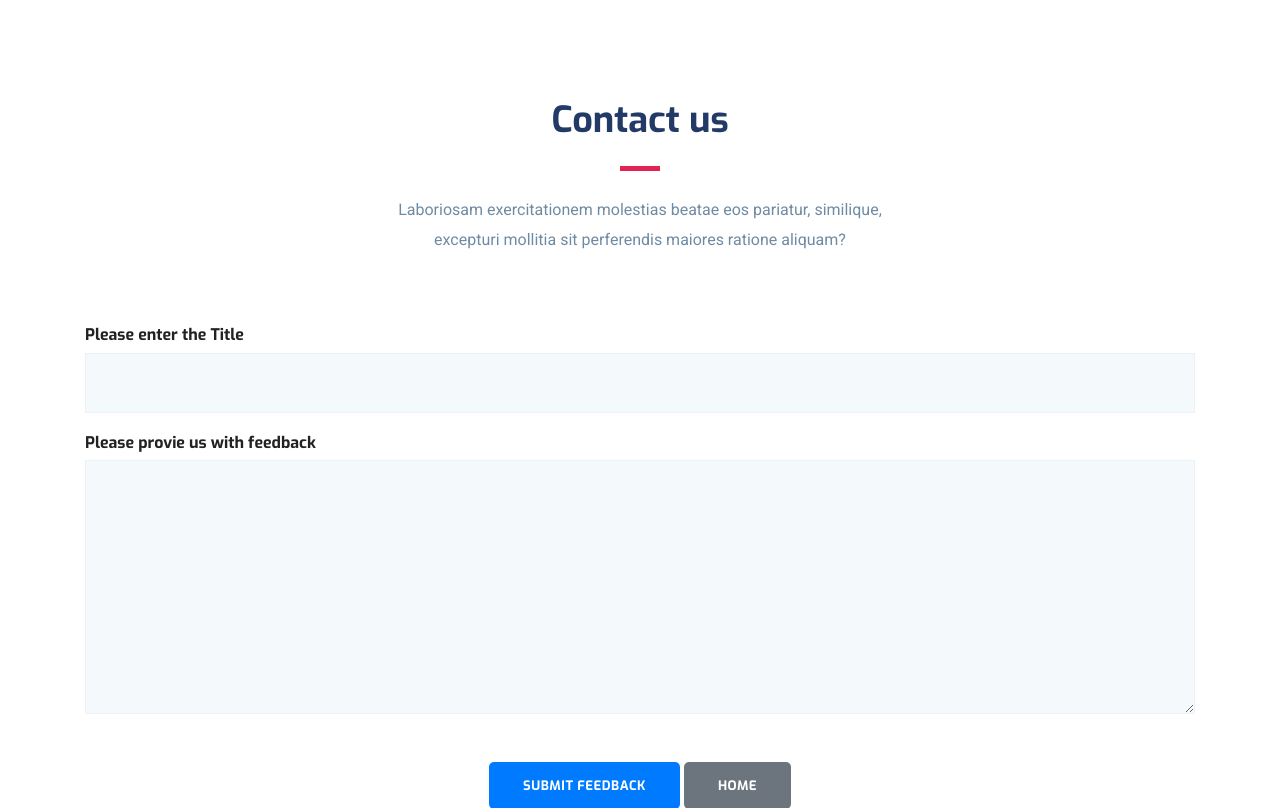
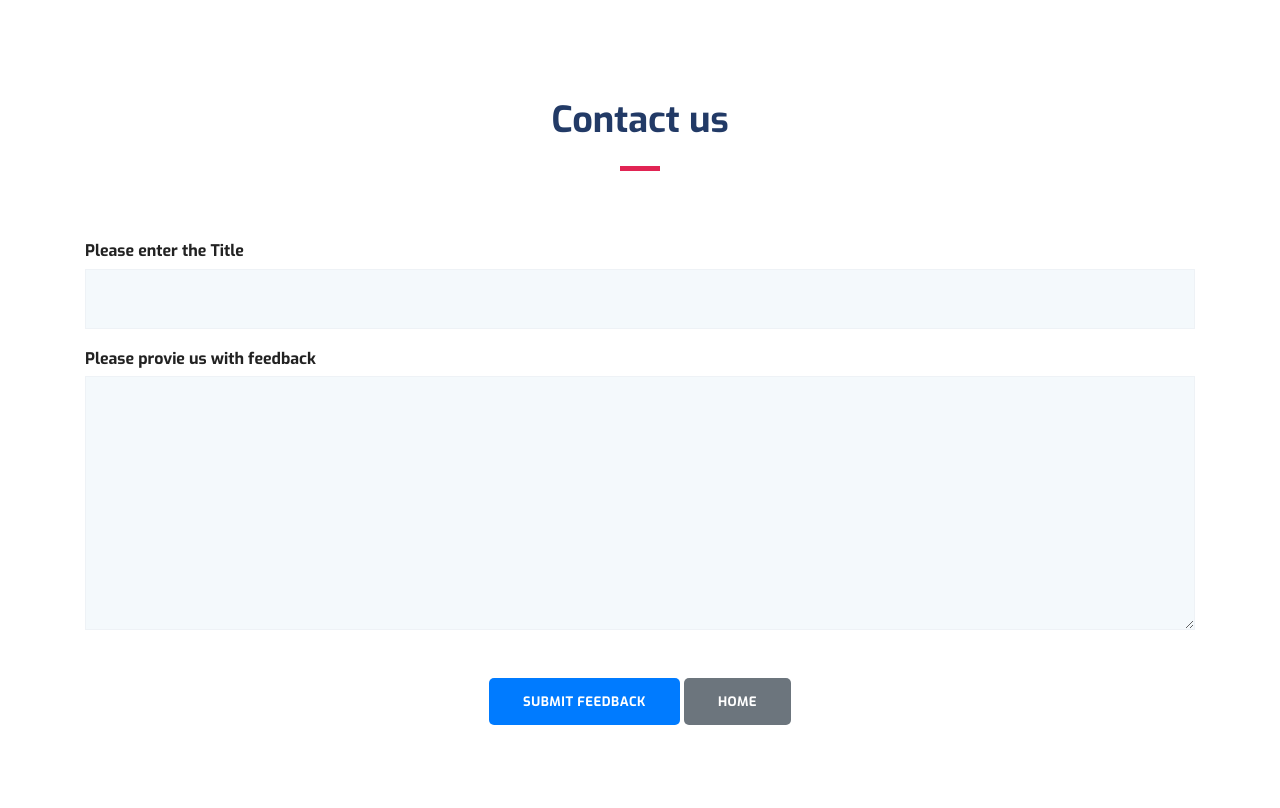
Before and after one commit to Sudeesh404/Main_Project, a Django app: template myapp/templates/feedback.html in a window 1280 px wide; the page is wider, and only the part inside the window is pictured. Shown: the part 523-1331 px from the top of that part. Run offline with Django 4.2, Linux system fonts and the light colour scheme; the template is opened without the code that fills it: values that come from a table or form of the project are taken from there, others are empty; data comes from the database, SQL or seed files in the repository; some libraries are stand-ins or nearby versions.

Commit message:
user-feedback

```diff
--- a/myapp/templates/feedback.html
+++ b/myapp/templates/feedback.html
@@ -11,11 +11,6 @@
 			<h1 class="text-capitalize mb-5 text-lg">Feedback</h1>
 			<p style="color: red;">{{msg}}</p>
 
-			<!-- <ul class="list-inline breadcumb-nav">
-			  <li class="list-inline-item"><a href="index.html" class="text-white">Home</a></li>
-			  <li class="list-inline-item"><span class="text-white">/</span></li>
-			  <li class="list-inline-item"><a href="#" class="text-white-50">Book your Seat</a></li>
-			</ul> -->
 		  </div>
 		</div>
 	  </div>
@@ -29,7 +24,7 @@
                 <div class="section-title text-center">
                     <h2 class="text-md mb-2">Contact us</h2>
                     <div class="divider mx-auto my-4"></div>
-                    <p class="mb-5">Laboriosam exercitationem molestias beatae eos pariatur, similique, excepturi mollitia sit perferendis maiores ratione aliquam?</p>
+                    <p class="mb-5"></p>
                 </div>
             </div>
         </div>
```
Also changed, not shown: myapp/templates/eprofile.html (+0 -7 lines).
